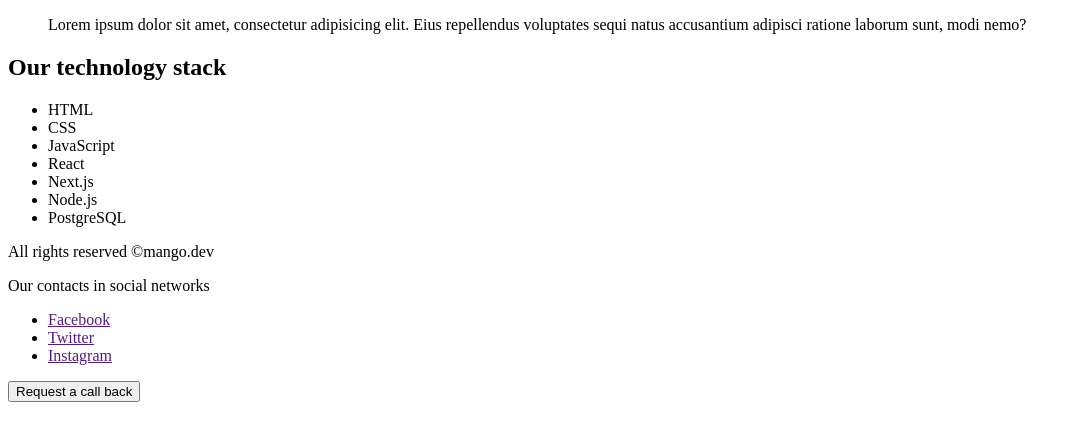
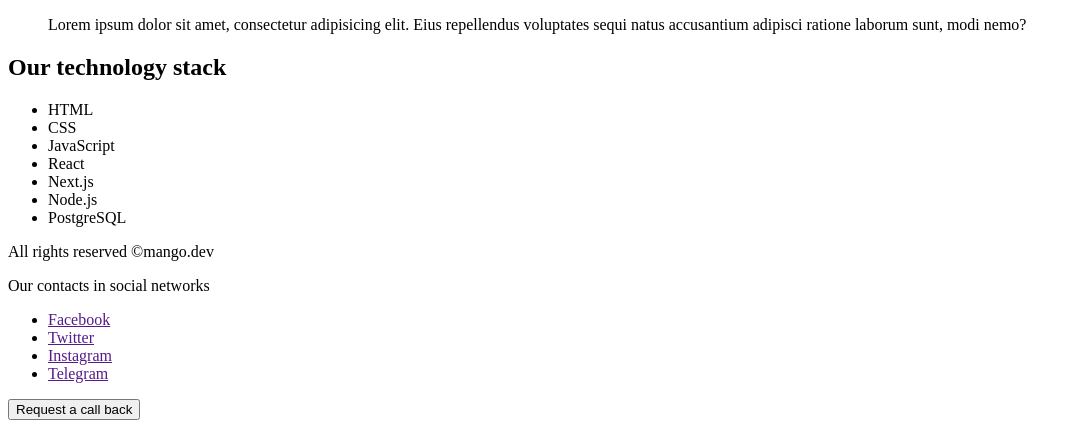
Before and after one commit to mrn2022mlcn/Exerices, a plain HTML site: page index.html in a window 1280 px wide. Shown: the part 1135-1563 px from the top of the page, without its empty margins (0-1081 px from the left). Drawn offline with Linux system fonts and the light colour scheme.

Commit message:
Добаявляет контакты

```diff
--- a/index.html
+++ b/index.html
@@ -88,6 +88,7 @@
       <li><a href="">Facebook</a></li>
       <li><a href="">Twitter</a></li>
       <li><a href="">Instagram</a></li>
+      <li> <a href="">Telegram</a></li>
     </ul>
 
     <button type="button">Request a call back</button>
```
